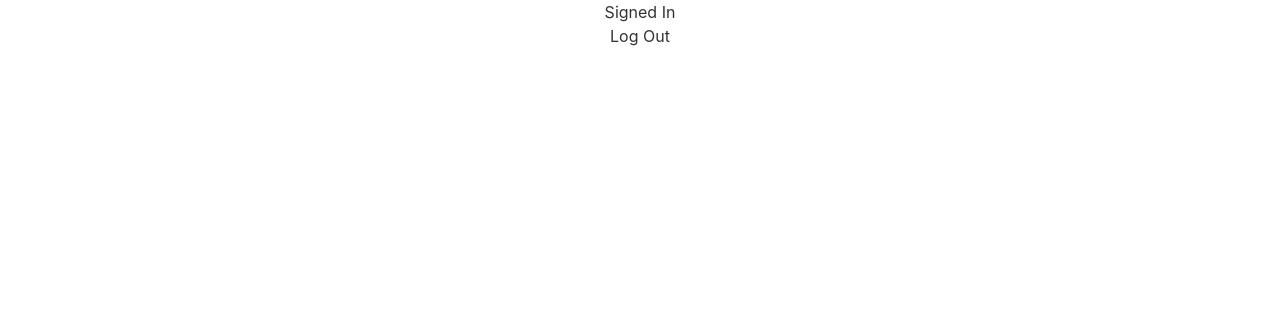
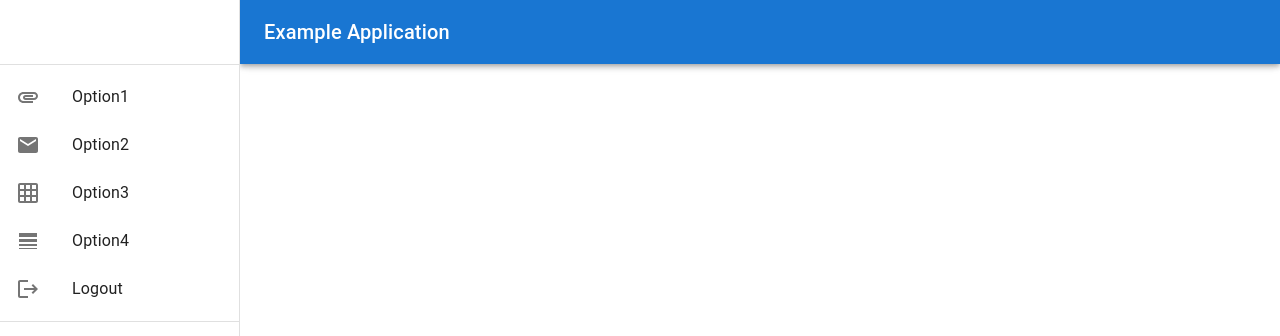
Before and after one commit to immanual19/my-app, a React (Create React App) app: page /dashboard in a window 1280 px wide. Shown: the top 336 px of the page. Built offline with nearby package versions, Linux system fonts and the light colour scheme; no server answers; sample sign-in values are in the browser's storage.

Commit message:
dashboardAdded

```diff
--- a/package.json
+++ b/package.json
@@ -3,9 +3,13 @@
   "version": "0.1.0",
   "private": true,
   "dependencies": {
+    "@emotion/react": "^11.10.6",
+    "@emotion/styled": "^11.10.6",
     "@fortawesome/fontawesome-free": "^6.3.0",
     "@fortawesome/free-solid-svg-icons": "^6.3.0",
     "@fortawesome/react-fontawesome": "^0.2.0",
+    "@mui/icons-material": "^5.11.9",
+    "@mui/material": "^5.11.10",
     "@tanstack/react-query": "^4.24.9",
     "@testing-library/jest-dom": "^5.16.5",
     "@testing-library/react": "^13.4.0",
--- a/src/Pages/Dashboard/Dashboard/Dashboard.js
+++ b/src/Pages/Dashboard/Dashboard/Dashboard.js
@@ -1,9 +1,48 @@
-import { signOut } from 'firebase/auth';
-import React from 'react';
+import * as React from 'react';
+import AppBar from '@mui/material/AppBar';
+import Box from '@mui/material/Box';
+import CssBaseline from '@mui/material/CssBaseline';
+import Divider from '@mui/material/Divider';
+import Drawer from '@mui/material/Drawer';
+import IconButton from '@mui/material/IconButton';
+import InboxIcon from '@mui/icons-material/MoveToInbox';
+import List from '@mui/material/List';
+import ListItem from '@mui/material/ListItem';
+import ListItemButton from '@mui/material/ListItemButton';
+import LogoutIcon from '@mui/icons-material/Logout';
+import AttachmentIcon from '@mui/icons-material/Attachment';
+import ListItemIcon from '@mui/material/ListItemIcon';
+import LineWeightIcon from '@mui/icons-material/LineWeight';
+import GridOnIcon from '@mui/icons-material/GridOn';
+import ListItemText from '@mui/material/ListItemText';
+import MailIcon from '@mui/icons-material/Mail';
+import MenuIcon from '@mui/icons-material/Menu';
+import Toolbar from '@mui/material/Toolbar';
+import Typography from '@mui/material/Typography';
 import { useAuthState } from 'react-firebase-hooks/auth';
 import auth from '../../../firebase.init';
+import { signOut } from 'firebase/auth';
 
-const Dashboard = () => {
+const drawerWidth = 240;
+
+interface Props {
+  /**
+   * Injected by the documentation to work in an iframe.
+   * You won't need it on your project.
+   */
+  window?: () => Window;
+}
+
+
+
+export default function Dashboard(props: Props) {
+  const { window } = props;
+  const [mobileOpen, setMobileOpen] = React.useState(false);
+
+  const handleDrawerToggle = () => {
+    setMobileOpen(!mobileOpen);
+  };
+
   const [user, loading, error] = useAuthState(auth);
 
   if (loading) {
@@ -18,12 +57,141 @@
     signOut(auth);
   };
 
-  return (
+  const ListData=[
+   {
+      name: "Option1",
+      icon: <AttachmentIcon></AttachmentIcon>
+   },
+   {
+      name: "Option2",
+      icon: <MailIcon></MailIcon>
+   },
+   {
+      name: "Option3",
+      icon: <GridOnIcon></GridOnIcon>
+   },
+   {
+      name: "Option4",
+      icon: <LineWeightIcon></LineWeightIcon>
+   },
+   {
+      name: "Logout",
+      icon: <LogoutIcon></LogoutIcon>
+   }
+  ]
+
+  const handleClick=(index)=>{
+   if(index===0)
+   {
+       console.log("Clicked ",index);
+   }
+   else if(index===1){
+      console.log("Clicked ",index);
+   }
+   else if(index===2){
+      console.log("Clicked ",index);
+   }
+   else if(index===3){
+      console.log("Clicked ",index);
+   }
+   else{
+
+      signOut(auth);
+   }
+}
+
+  const drawer = (
+
     <div>
-      {user ? <p>Signed In</p> : <p>Not Signed In</p>}
-      <button onClick={logout}>Log Out</button>
+      <Toolbar />
+      <Divider />
+      <List>
+      {ListData.map((list, index) => (
+         <ListItem
+         onClick={()=>handleClick(index)}
+         key={list.name} disablePadding>
+           <ListItemButton>
+             <ListItemIcon>
+             {list.icon}
+             </ListItemIcon>
+             <ListItemText primary={list.name} />
+           </ListItemButton>
+         </ListItem>
+       ))}
+
+
+
+      </List>
+      <Divider />
     </div>
   );
-};
 
-export default Dashboard;
+  const container = window !== undefined ? () => window().document.body : undefined;
+
+  return (
+    <Box sx={{ display: 'flex' }}>
+      <CssBaseline />
+      <AppBar
+        position="fixed"
+        sx={{
+          width: { sm: `calc(100% - ${drawerWidth}px)` },
+          ml: { sm: `${drawerWidth}px` },
+        }}
+      >
+        <Toolbar>
+          <IconButton
+            color="inherit"
+            aria-label="open drawer"
+            edge="start"
+            onClick={handleDrawerToggle}
+            sx={{ mr: 2, display: { sm: 'none' } }}
+          >
+            <MenuIcon />
+          </IconButton>
+          <Typography variant="h6" noWrap component="div">
+            Example Application
+          </Typography>
+        </Toolbar>
+      </AppBar>
+      <Box
+        component="nav"
+        sx={{ width: { sm: drawerWidth }, flexShrink: { sm: 0 } }}
+        aria-label="mailbox folders"
+      >
+        {/* The implementation can be swapped with js to avoid SEO duplication of links. */}
+        <Drawer
+          container={container}
+          variant="temporary"
+          open={mobileOpen}
+          onClose={handleDrawerToggle}
+          ModalProps={{
+            keepMounted: true, // Better open performance on mobile.
+          }}
+          sx={{
+            display: { xs: 'block', sm: 'none' },
+            '& .MuiDrawer-paper': { boxSizing: 'border-box', width: drawerWidth },
+          }}
+        >
+          {drawer}
+        </Drawer>
+        <Drawer
+          variant="permanent"
+          sx={{
+            display: { xs: 'none', sm: 'block' },
+            '& .MuiDrawer-paper': { boxSizing: 'border-box', width: drawerWidth },
+          }}
+          open
+        >
+          {drawer}
+        </Drawer>
+      </Box>
+      <Box
+        component="main"
+        sx={{ flexGrow: 1, p: 3, width: { sm: `calc(100% - ${drawerWidth}px)` } }}
+      >
+        <Toolbar />
+
+      </Box>
+    </Box>
+  );
+}
```
Also changed, not shown: 1 other file (tests, documents, lock files or other folders).
